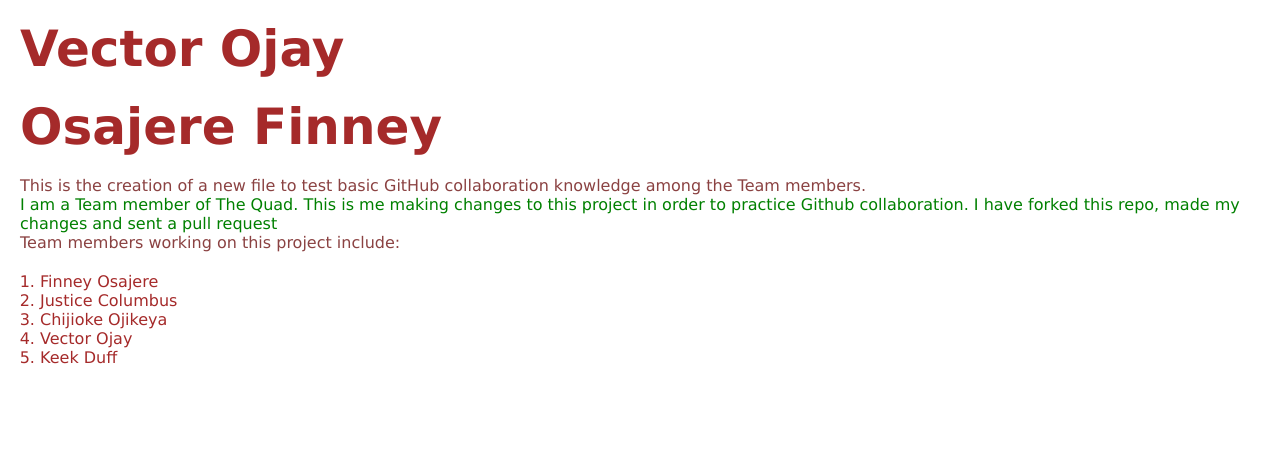
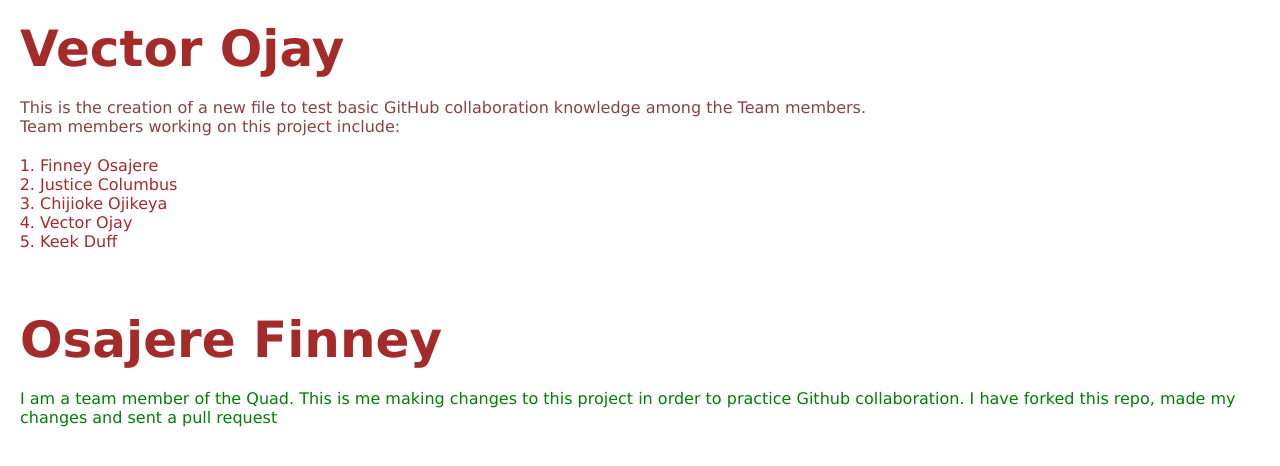
Before and after one commit to vectorojay/Quad-GitHub-Collab-, a plain HTML site: page index.html in a window 1280 px wide. Drawn offline with Linux system fonts and the light colour scheme.

Commit message:
Finney's contribution

```diff
--- a/css/style.css
+++ b/css/style.css
@@ -22,10 +22,10 @@ p {
   color: #8b4242;
 }
 
+ol {
+  padding: 20px;
+}
+
 .finney {
   color: #008000;
 }
-
-ol {
-  padding: 20px;
-}
--- a/index.html
+++ b/index.html
@@ -10,13 +10,11 @@
   <body>
     <section>
       <h1>Vector Ojay</h1>
-      <h1>Osajere Finney</h1>
       <div class="description">
         <p>
           This is the creation of a new file to test basic GitHub collaboration
           knowledge among the Team members.
         </p>
-        <p class= "finney"> I am a Team member of The Quad. This is me making changes to this project in order to practice Github collaboration. I have forked this repo, made my changes and sent a pull request</p>
       </div>
       <div class="members">
         <p>Team members working on this project include:</p>
@@ -30,5 +28,9 @@
         </ol>
       </div>
     </section>
+    <section>
+      <h1>Osajere Finney</h1>
+      <p class="finney">I am a team member of the Quad. This is me making changes to this project in order to practice Github collaboration. I have forked this repo, made my changes and sent a pull request</p>
+    </section>
   </body>
 </html>
```
